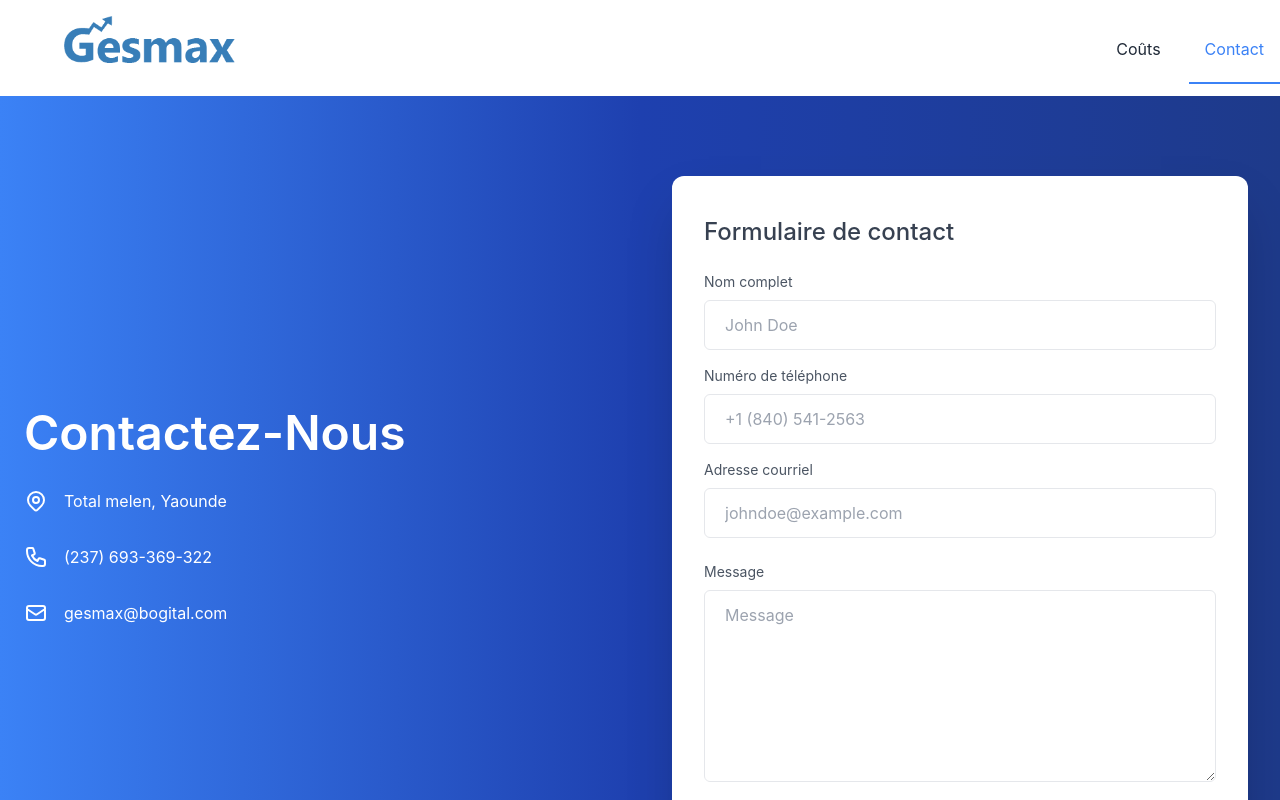
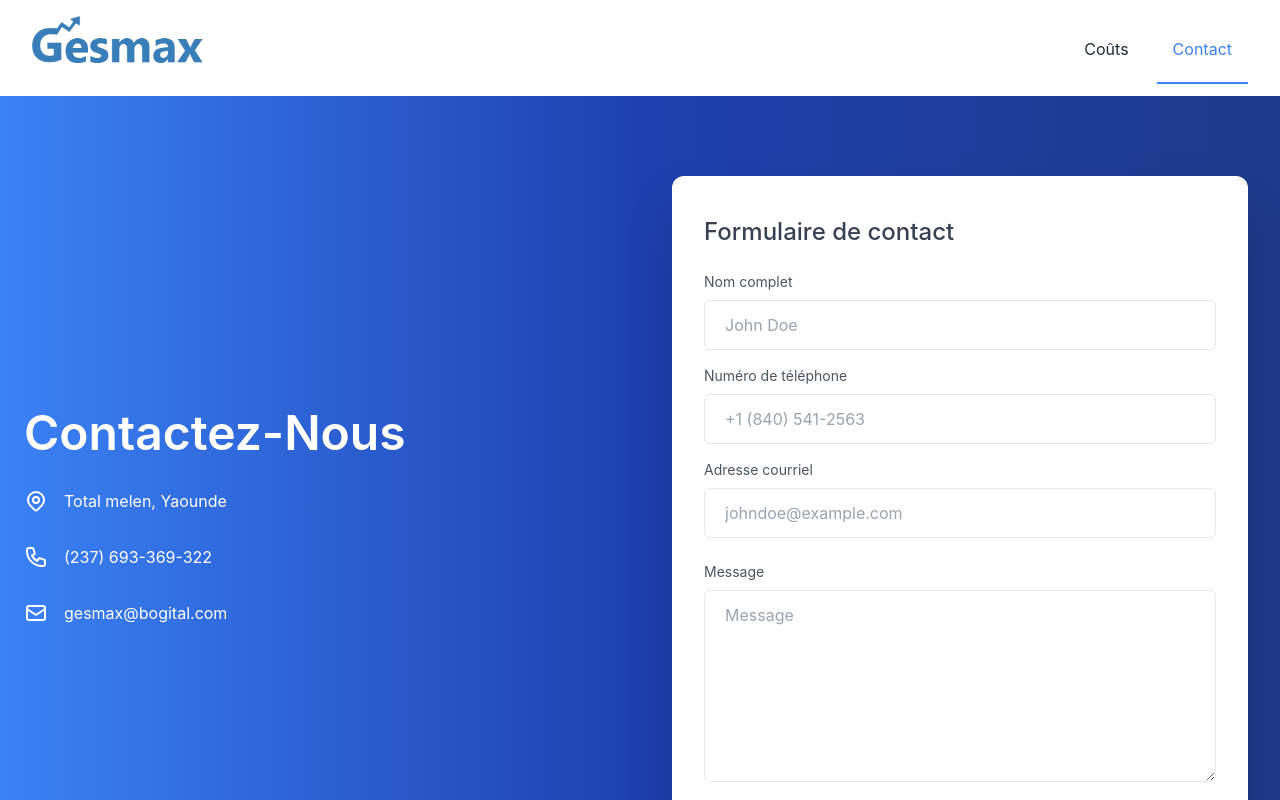
Before and after one commit to kamicodaxe/gesmax.web, a Next.js app: page /contact in a window 1280 px wide. Shown: the top 800 px of the page. Built offline with nearby package versions, Linux system fonts and the light colour scheme; no server answers.

Commit message:
Using navigation component in header

```diff
--- a/components/Header.tsx
+++ b/components/Header.tsx
@@ -1,5 +1,4 @@
-import Link from "next/link"
-import { useMemo, useState } from "react"
+import { Navigation } from "./navigation"
 
 
 interface Props {
@@ -15,77 +14,10 @@ interface Props {
 }
 
 const Header: React.FC<Props> = ({ active, locale, title, subtitle, hideHero, image }) => {
-    const activeLink = (routeName: string) => {
-        // TODO: Use classnames from npm
-        if (!active) return 'flex items-center px-4 -mb-1 border-b-2 border-transparent hover:text-primary transition-colors cursor-pointer'
-        const isActive = active.toLowerCase().includes(routeName.toLowerCase())
-        if (isActive) return 'flex cursor-pointer items-center px-4 -mb-1 border-b-2 link-active'
-        return 'flex items-center px-4 -mb-1 border-b-2 border-transparent hover:text-primary transition-colors cursor-pointer'
-    }
-
-    const isFrench = useMemo(() => locale.toLowerCase().includes('fr'), [locale])
-    const [isActive, setIsAvtice] = useState(false)
-
-    const toggleMenu = () => {
-        setIsAvtice(v => !v)
-    }
-
     return (
         <header className="flex max-w-7xl mx-auto flex-col justify-between bg-cover">
-            <nav className="py-4 text-gray-800">
-                <div className="flex justify-between h-16 mx-auto">
-                    <Link href="/" aria-label="Back to Gesmax by Bogital homepage" className="flex items-center p-2">
-                        <div className="flex items-center cursor-pointer z-50 md:px-16">
-                            <div className="h-16 w-auto relative">
-                                <img src="/images/logo-lg.png" alt="Gesmax by Bogital Logo" className="object-contain h-16 sm:h-16 lg:h-16 xl:h-16 2xl:h-16" />
-                            </div>
-                        </div>
-                    </Link>
-                    <ul className="items-stretch hidden space-x-3 md:flex">
-                        <li className={activeLink('pricing')}>
-                            <Link href='/pricing' className="flex items-center -mb-1">
-                                <span className="">
-                                    {isFrench ? 'Coûts' : 'Pricing'}
-                                </span>
-                            </Link>
-                        </li>
-                        <li className={activeLink('contact')}>
-                            <Link href='/contact' className="flex items-center -mb-1">
-                                <span className="">
-                                    {isFrench ? 'Contact' : 'Contact'}
-                                </span>
-                            </Link>
-                        </li>
-                    </ul>
-                    <button onClick={toggleMenu} className="flex justify-end p-4 md:hidden">
-                        <svg xmlns="http://www.w3.org/2000/svg" fill="none" viewBox="0 0 24 24" stroke="currentColor" className="w-6 h-6">
-                            <path strokeLinecap="round" strokeLinejoin="round" strokeWidth="2" d="M4 6h16M4 12h16M4 18h16"></path>
-                        </svg>
-                    </button>
-                </div>
-                {
-                    isActive && (
-                        <div className="flex flex-col text-center mx-auto">
-                            <ul className={"space-y-4 md:flex"}>
-                                <li className={activeLink('pricing')}>
-                                    <Link href='/pricing' className="flex">
-                                        <span className="flex">
-                                            {isFrench ? 'Coûts' : 'Pricing'}
-                                        </span>
-                                    </Link>
-                                </li>
-                                <li className={activeLink('contact')}>
-                                    <Link href='/contact' className="flex">
-                                        <span className="flex">
-                                            {isFrench ? 'Contact' : 'Contact'}
-                                        </span>
-                                    </Link>
-                                </li>
-                            </ul>
-                        </div>
-                    )
-                }
-            </nav>
+
+            <Navigation locale={locale} active={active} />
 
             {
                 !hideHero &&
```
